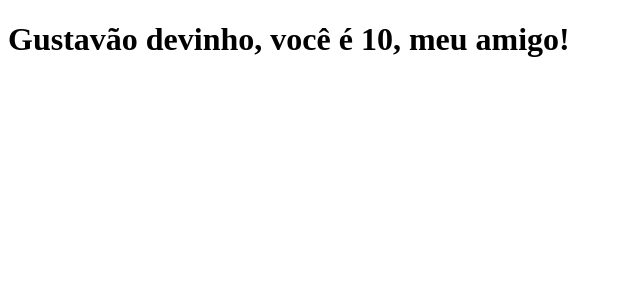
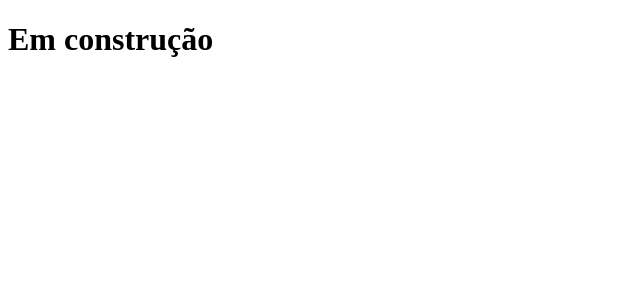
Before and after one commit to lgmeyer/clone-tabnews, a Next.js app: page / in a window 1280 px wide. Shown: the top 300 px of the page, without its empty margins (0-640 px from the left). Built offline with nearby package versions, Linux system fonts and the light colour scheme.

Commit message:
atualiza mensagem da página inicial para indicar que está em construção

```diff
--- a/pages/index.js
+++ b/pages/index.js
@@ -1,5 +1,5 @@
 function Home() {
-  return <h1>Gustavão devinho, você é 10, meu amigo!</h1>;
+  return <h1>Em construção</h1>;
 }
 
 export default Home;
```
